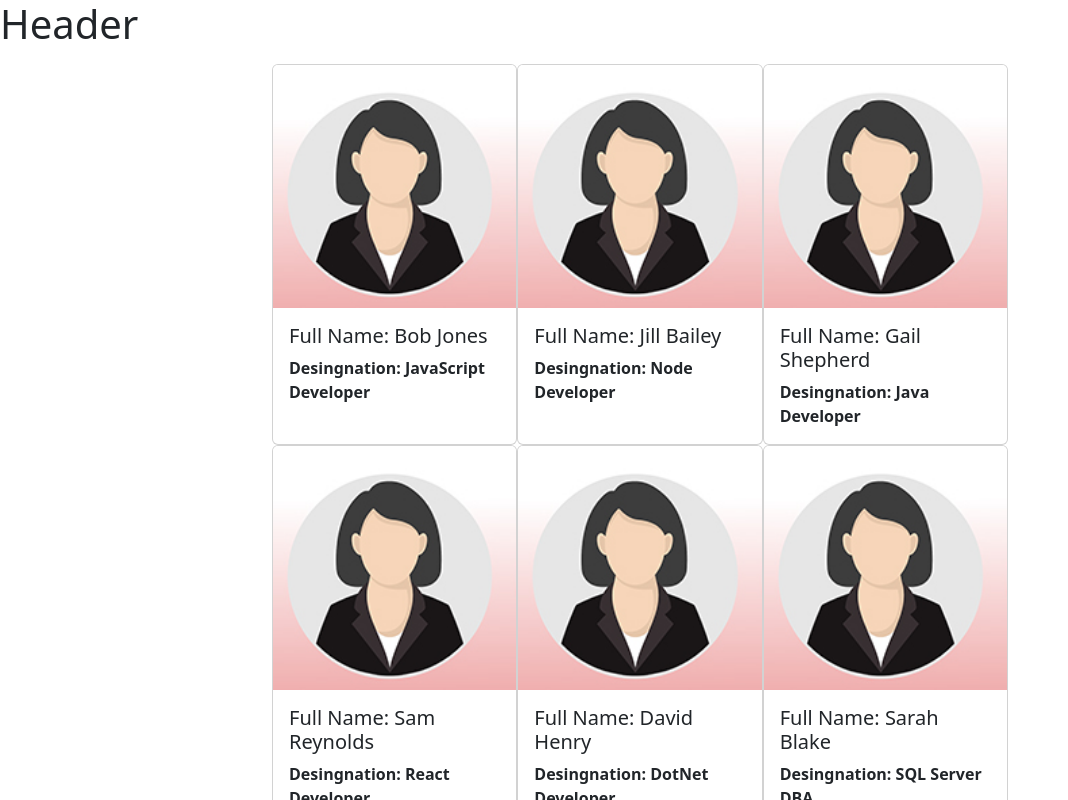
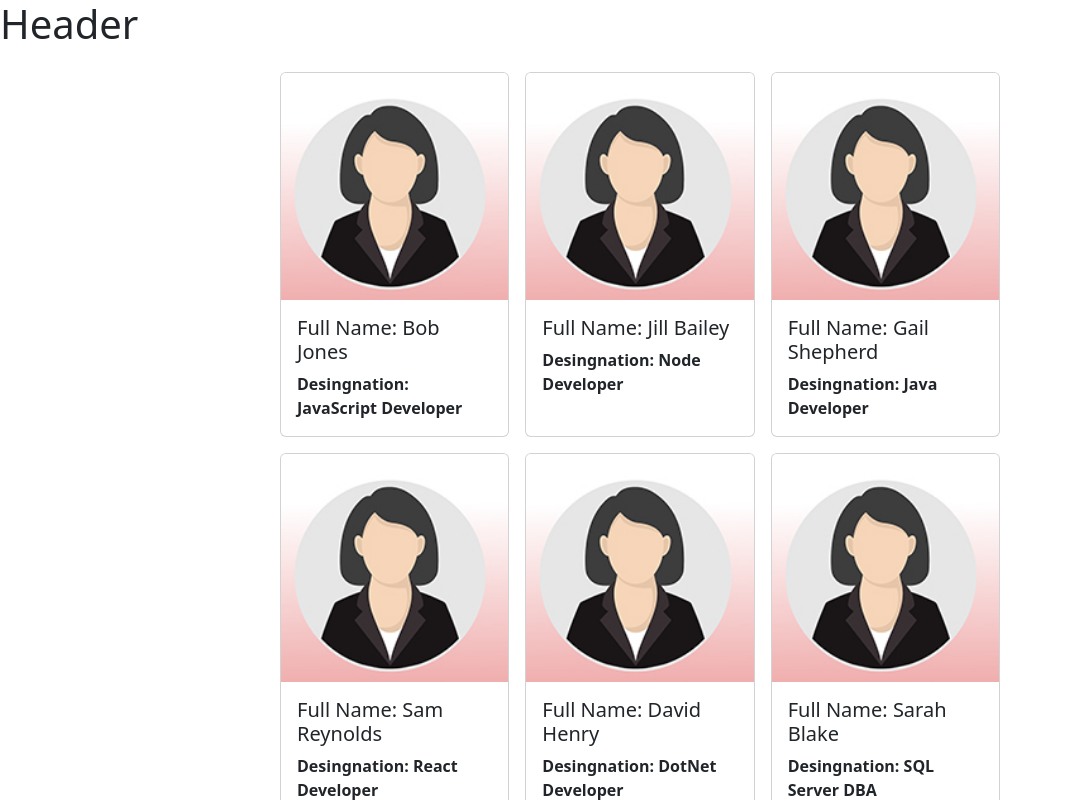
Before and after one commit to GuilhermeLVL/Freecodecamp, a React (Create React App) app in the folder team-member-alocation/: page / in a window 1280 px wide. Shown: the top 800 px of the page, without its empty margins (0-1068 px from the left). Built offline with nearby package versions, Linux system fonts and the light colour scheme.

Commit message:
Update Employees.jsx

```diff
--- a/team-member-alocation/src/Employees.jsx
+++ b/team-member-alocation/src/Employees.jsx
@@ -102,7 +102,7 @@ const [employees, setEmployees] = useState([{
 
             {
             employees.map((employees)=>(
-              <div id={employees.id} className="card">
+              <div id={employees.id} className="card m-2" style={{cursor:"pointer"}}>
                 <img src={femaleProfile} className="card-img-top"/>
 
                 <div className="card-body">
```
